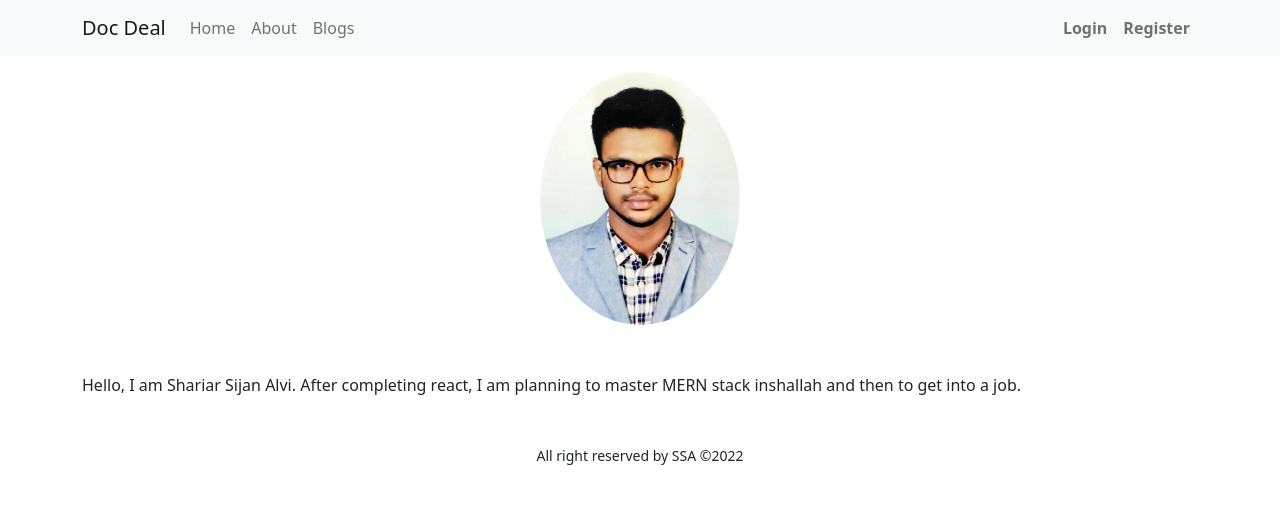
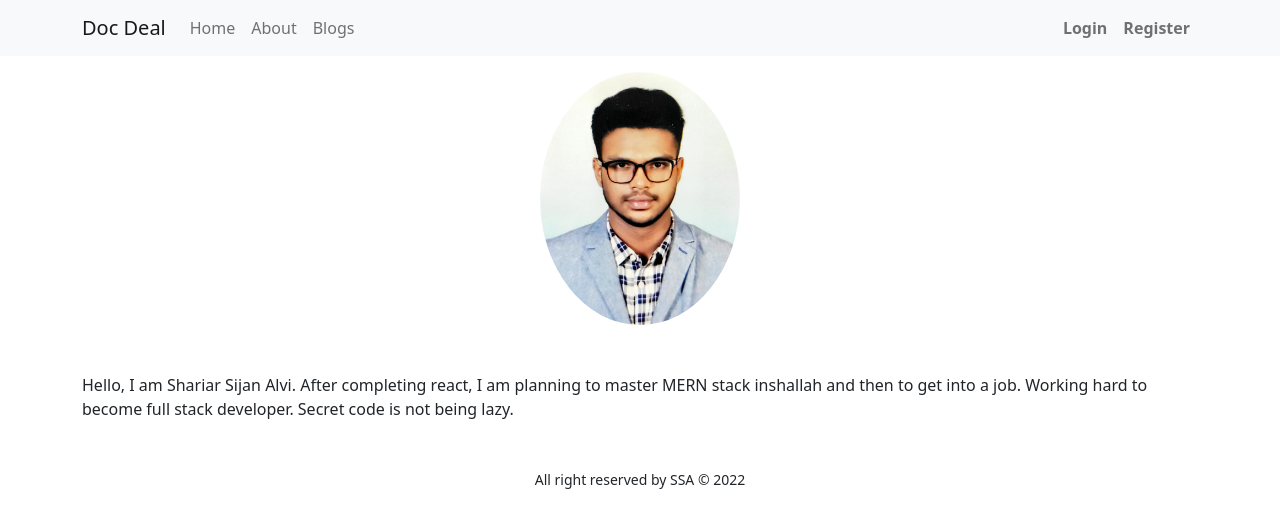
Before and after one commit to ssalvi8586/PH-5_Assignment_10, a React (Create React App) app: page /about in a window 1280 px wide. Shown: the top 528 px of the page. Built offline with nearby package versions, Linux system fonts and the light colour scheme; no server answers.

Commit message:
description added to home

```diff
--- a/src/Pages/About/About.js
+++ b/src/Pages/About/About.js
@@ -6,7 +6,7 @@ const About = () => {
         <div>
             <img style={{ width: "200px" }} src={myPic} className="rounded rounded-circle mx-auto d-block mt-3" alt="My Pic" />
             <div className="container my-5">
-                <p>Hello, I am Shariar Sijan Alvi. After completing react, I am planning to master MERN stack inshallah and then to get into a job.</p>
+                <p>Hello, I am Shariar Sijan Alvi. After completing react, I am planning to master MERN stack inshallah and then to get into a job. Working hard to become full stack developer. Secret code is not being lazy.</p>
             </div>
         </div>
     );
--- /dev/null
+++ b/src/Pages/Home/Description/Description.js
@@ -0,0 +1,11 @@
+import React from 'react';
+
+const Description = () => {
+    return (
+        <div className='container my-5'>
+            <p className='text-center'>Hello there, it's not ok to be not ok. Nowadays most of the people feel anxiety due to unhealthy competition and bad time management. Here you can get the secrets to reach your career goal, mental well being, time management and productivity secret, behavioral development. I am here to provide you the best <span className='text-success'>Doc Deal.</span></p>
+        </div>
+    );
+};
+
+export default Description;
--- a/src/Pages/Home/Home/Home.js
+++ b/src/Pages/Home/Home/Home.js
@@ -1,11 +1,13 @@
 import React from "react";
 import Banner from "../Banner/Banner";
+import Description from "../Description/Description";
 import Services from "../Services/Services";
 
 const Home = () => {
   return (
     <div>
       <Banner />
+      <Description />
       <Services id="services" />
     </div>
   );
--- a/src/Pages/Shared/Footer/Footer.js
+++ b/src/Pages/Shared/Footer/Footer.js
@@ -2,8 +2,8 @@ import React from "react";
 
 const Footer = () => {
   return (
-    <div className="d-flex justify-content-center mt-2">
-      <small>All right reserved by SSA &copy;{new Date().getFullYear()}</small>
+    <div className="d-flex justify-content-center mt-auto">
+      <small>All right reserved by SSA &copy; {new Date().getFullYear()}</small>
     </div>
   );
 };
--- a/src/Pages/Shared/Header/Header.js
+++ b/src/Pages/Shared/Header/Header.js
@@ -4,7 +4,7 @@ import { Navbar, Container, Nav, Button } from "react-bootstrap";
 import { useAuthState } from "react-firebase-hooks/auth";
 import { Link } from "react-router-dom";
 import auth from "../../../firebase.init";
-import { HashLink } from 'react-router-hash-link';
+// import { HashLink } from 'react-router-hash-link';
 
 const Header = () => {
   const [user, loading, error] = useAuthState(auth);
```
